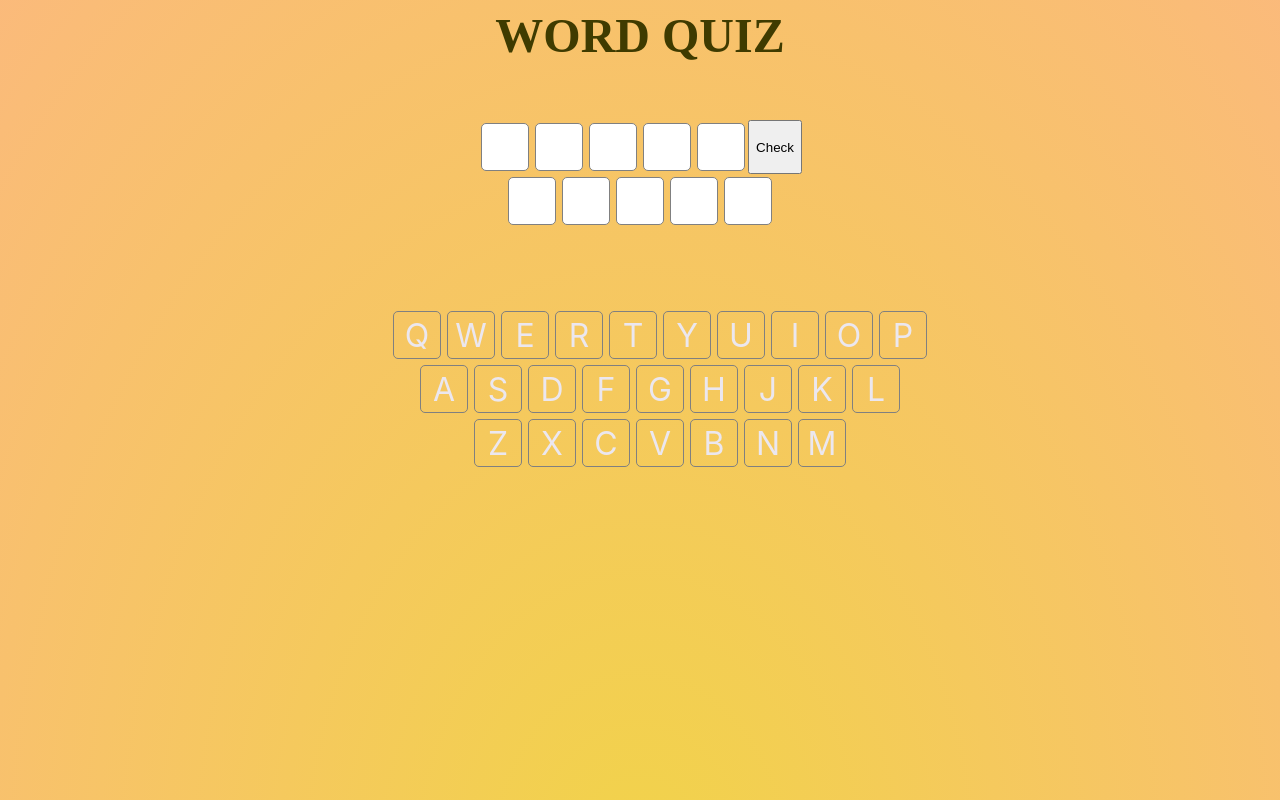
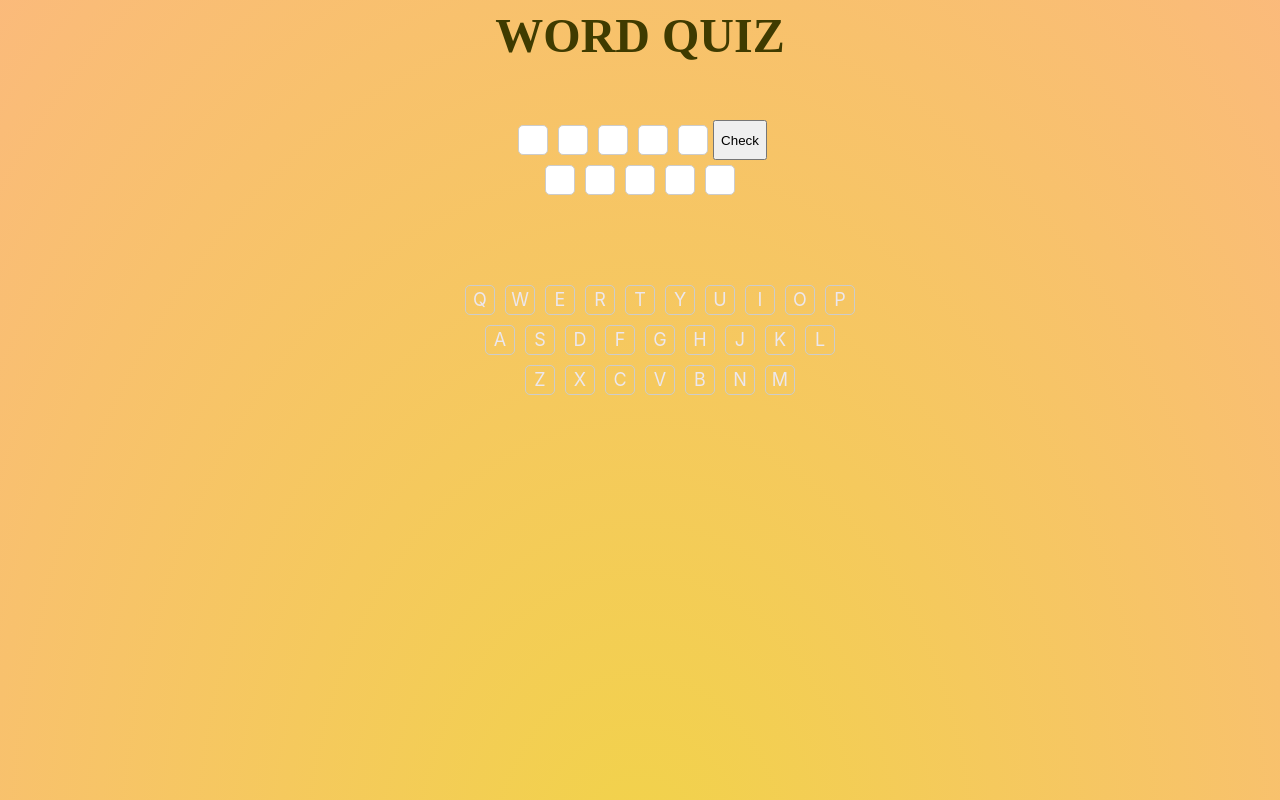
Before and after one commit to VanyaMark/word-quiz, a React (Create React App) app: page / in a window 1280 px wide. Shown: the top 800 px of the page. Built offline with nearby package versions, Linux system fonts and the light colour scheme; a web font is replaced by a local one.

Commit message:
correct letter and position painted in green, correct letter incorrect position painted in orange, no coincidence painted in grey. Done on the moment of writing. No need of button Check

```diff
--- a/src/App.js
+++ b/src/App.js
@@ -30,19 +30,57 @@ function App() {
   // console.log(wordOfTheDay)
 
   const wordOfTheDay = "TANGO";
+  //Compares user suggestion to word of the day and returns object containing the letters that are in both word and if the position is correct or not
+  function compareWords(userGuess, targetWord) {
+    const result = {
+        correctPosition: [],
+        incorrectPosition: [],
+        notIncluded: []
+    };
 
-  const checkWordToWordOfTheDay = (word, wordOfTheDay) => {
-    // let wordOfTheDayArr = wordOfTheDay.split()
-    const wordToString = JSON.stringify(word)
-    console.log('from checkWord: ', wordToString)
-    if (wordOfTheDay === wordToString) {
-      console.log(true)
-      return true
-    } else {
-      console.log(false)
-      return false
+    console.log('userGuess: ', userGuess);
+    console.log('targetWord: ', targetWord);
+
+    // Convert strings to arrays for easier manipulation
+
+    const targetArr = targetWord.split('');
+
+    // Loop through each letter in the user's guess
+    for (let i = 0; i < userGuess.length; i++) {
+        const userGuessLetter = userGuess[i];
+        const targetLetter = targetArr[i];
+
+        if (userGuessLetter === targetLetter) {
+            // Letter is correct both in letter and position
+            result.correctPosition.push({ letter: userGuessLetter, position: i });
+        } else if (targetArr.includes(userGuessLetter)) {
+            // Letter is correct letter but in wrong position
+            result.incorrectPosition.push({ letter: userGuessLetter, position: i });
+        } else {
+            // Letter is not in the target word
+            result.notIncluded.push({ letter: userGuessLetter, position: i });
+        }
     }
-  }
+
+    console.log(result);
+    return result;
+}
+
+  // const arrToString = (array) => {
+  //   return array.join('')
+  // }
+
+  // const checkWordToWordOfTheDay = (word, wordOfTheDay) => {
+  //   // let wordOfTheDayArr = wordOfTheDay.split()
+  //   const wordToString = arrToString(word)
+  //   console.log('from checkWord: ', wordToString)
+  //   if (wordOfTheDay === wordToString) {
+  //     console.log(true)
+  //     return true
+  //   } else {
+  //    return compareLetterToLetter(word, wordOfTheDay)
+  //   }
+  // }
 
 //   const handleWordInput = (event) => {
 //     setWord(prevWord => {
@@ -56,7 +94,7 @@ function App() {
     <div className="App">
       <Header />
 
-      <WordTest  word={word} handleWord={handleWord} check={checkWordToWordOfTheDay} />
+      <WordTest  userGuess={word} handleWord={handleWord} check={compareWords} targetWord={wordOfTheDay} />
 
       <div>
       <WordComponent />
--- /dev/null
+++ b/src/components/WordTest.css
@@ -0,0 +1,24 @@
+.letter {
+    width: 30px;
+    height: 30px;
+    text-align: center;
+    margin: 5px;
+    font-size: 18px;
+    border: 1px solid #ccc;
+  }
+
+  .initial {
+    background-color: white;
+  }
+
+  .correct {
+    background-color: lightgreen;
+  }
+
+  .incorrect {
+    background-color: orange;
+  }
+
+  .not-included {
+    background-color: lightgray;
+  }
--- a/src/components/WordTest.jsx
+++ b/src/components/WordTest.jsx
@@ -1,20 +1,35 @@
 import React from "react";
+import "./WordTest.css";
 
 const indexArr = [0, 1, 2, 3, 4];
 
-const WordTest = ({word, handleWord, check}) => {
+const WordTest = ({userGuess, handleWord, check, targetWord}) => {
+  const {correctPosition, incorrectPosition, notIncluded} = check(userGuess, targetWord);
+
+  const getLetterStyle = index => {
+    //check if the guess letter is in correct, incorrect position or not included
+    if (correctPosition.some(item => item.position === index)) {
+      return "correct";
+    } else if (incorrectPosition.some(item => item.position === index)) {
+      return "incorrect";
+    } else if (notIncluded.some(item => item.position === index)) {
+      return "not-included";
+    } else {
+      return "initial";
+    }
+  }
 
   return (
-    <div class="center">
+    <div className="center">
       {indexArr.map(index =>       <input
         key={index}
         onChange={event => handleWord(event, index)}
-        className="letter"
-        value={word[index]}
+        className={`letter ${getLetterStyle(index)}`}
+        value={userGuess[index] || ''} // Ensure value is empty string if undefined
         maxLength={1}
         required
       ></input>)}
-      <button onClick={check} >Check</button>
+      <button onClick={()=> check(userGuess, targetWord)} >Check</button>
     </div>
   );
 };
```
